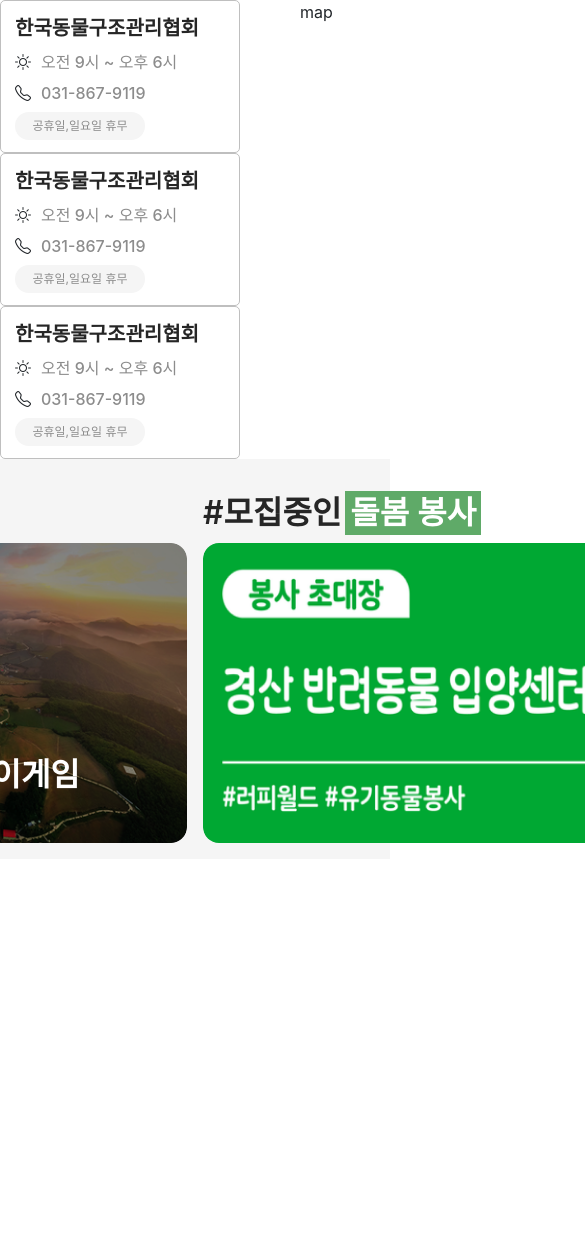
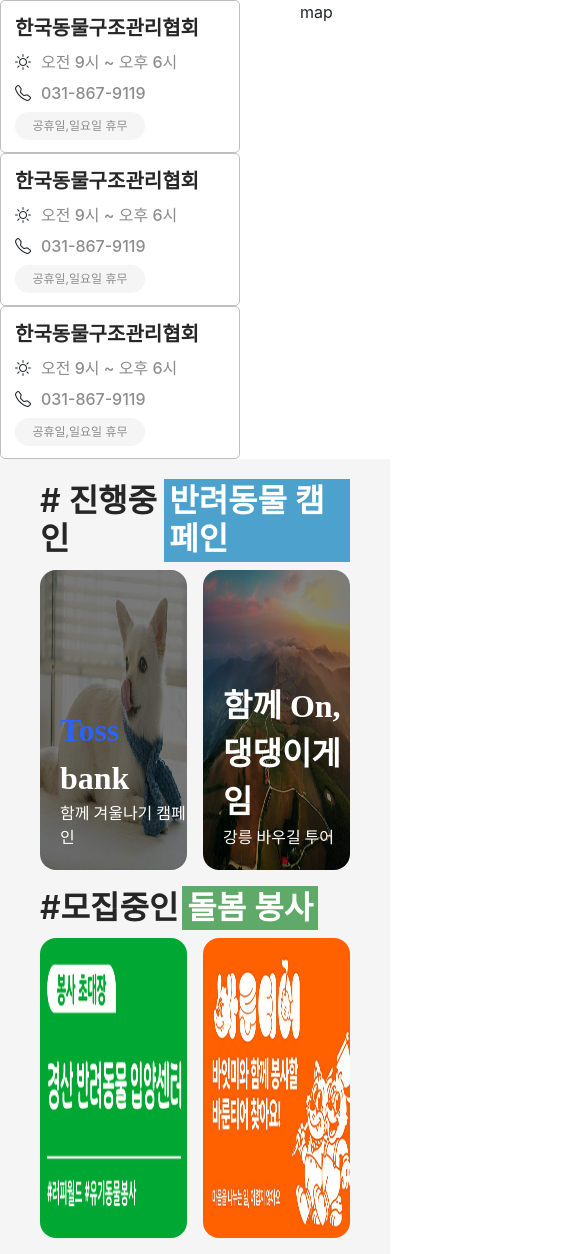
Before and after one commit to kylekim95/petner, a Vue app: page /adoption/shelter in a window 390 px wide. Shown: the top 1254 px of the page, 585 px wide, since content can reach past the window. Before the commit the page ends 859 px from the top, so only its background shows below. Built offline with nearby package versions, Linux system fonts and the light colour scheme; a web font is replaced by a local one.

Commit message:
refactor : CampaignSection 반응형으로 구현(#47)

```diff
--- a/src/components/adoption/shelter/CampaignSection.vue
+++ b/src/components/adoption/shelter/CampaignSection.vue
@@ -2,19 +2,22 @@
 import CampaignCard from '@/components/common/CampaignCard.vue';
 import TitleText from '@/components/common/TitleText.vue';
 import CAMPAIGN_LINKS from '@/constants/campaigns';
+
+const CARD_WIDTH = '100%';
+const CARD_HEIGHT = '300px';
 </script>
 
 <template>
-  <div class="wrapper d-flex gap-3 justify-content-center align-items-end pb-3">
+  <div class="wrapper d-flex flex-column flex-lg-row gap-3 justify-content-center pb-3">
     <div>
       <div class="title d-flex gap-1 align-items-center">
         <TitleText size="32px" weight="600" color="gray-10"> # 진행중인 </TitleText>
         <TitleText size="32px" weight="600" highlight-color="blue"> 반려동물 캠페인 </TitleText>
       </div>
-      <div Class="d-flex gap-3 bg-red ">
+      <div Class="d-flex gap-3 bg-red w-100">
         <CampaignCard
-          width="400px"
-          height="300px"
+          :width="CARD_WIDTH"
+          :height="CARD_HEIGHT"
           image-url="/public/Campaign/campaign-tossbank.png"
           :linkTo="CAMPAIGN_LINKS.toss"
           :hasFilter="true"
@@ -27,8 +30,8 @@
           </template>
         </CampaignCard>
         <CampaignCard
-          width="400px"
-          height="300px"
+          :width="CARD_WIDTH"
+          :height="CARD_HEIGHT"
           image-url="/public/Campaign/campagin-game.png"
           :linkTo="CAMPAIGN_LINKS.togetheron"
           :hasFilter="true"
@@ -49,15 +52,15 @@
       </div>
       <div Class="d-flex gap-3 bg-red ">
         <CampaignCard
-          width="400px"
-          height="300px"
+          :width="CARD_WIDTH"
+          :height="CARD_HEIGHT"
           image-url="/public/Campaign/volunteer1.png"
           :linkTo="CAMPAIGN_LINKS.luppyworld"
         />
 
         <CampaignCard
-          width="400px"
-          height="300px"
+          :width="CARD_WIDTH"
+          :height="CARD_HEIGHT"
           image-url="/public/Campaign/volunteer2.png"
           :linkTo="CAMPAIGN_LINKS.balunteer"
         />
@@ -69,7 +72,12 @@
 <style>
 .wrapper {
   max-width: 100vw;
-  height: 400px;
+  padding: 20px 40px;
+  /* height: 400px; */
   background-color: var(--gray-3);
 }
+
+.campaign-category-section {
+  width: 45vw;
+}
 </style>
```
